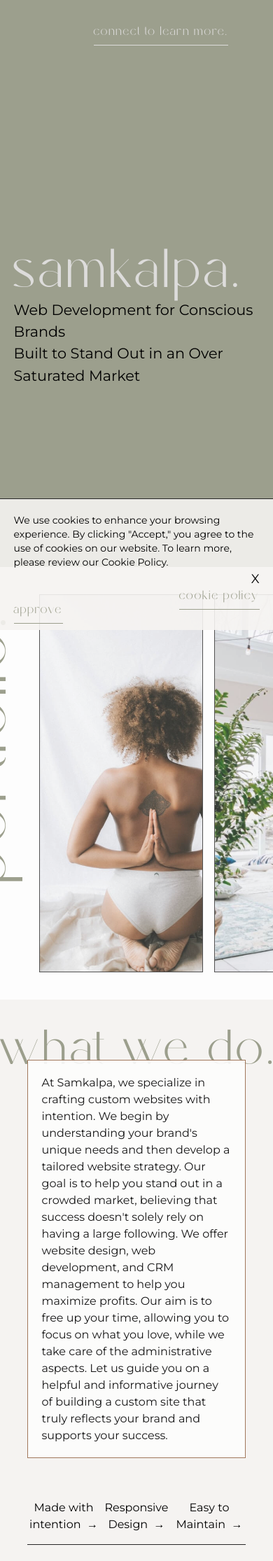
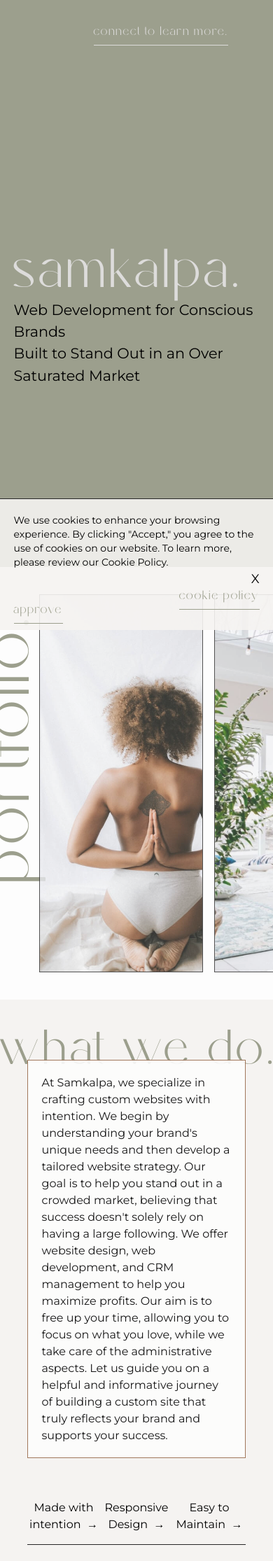
Before and after one commit to brittwoodard/embodied-creative, a Jekyll site: the page built from homepage.html, in a window 390 px wide. Shown: the top 2230 px of the page at 70% size. Built offline with Jekyll 4.4.1, drawn with Linux system fonts in a browser that asks for light colours; nearby versions of some CDN libraries; some web fonts are replaced.

Commit message:
iphone11

```diff
--- a/_includes/portfolio.html
+++ b/_includes/portfolio.html
@@ -1,6 +1,6 @@
 <section class="bg-light py-10p">
     <div class="grid grid-cols-7 md:ml-[10%]">
-        <h2 class="heading-md vertical-text mt-[500%] sm:mt-[320%] md:mt-[255%] lg:mt-[190%] xl:mt-[150%] ml-[115%] sm:[165%] md:ml-[115%] lg:ml-[110%] xl:ml-[110%]">Portfolio.</h2>
+        <h2 class="heading-md vertical-text mt-[500%] sm:mt-[320%] md:mt-[255%] lg:mt-[190%] xl:mt-[150%] ml-[175%] sm:[165%] md:ml-[115%] lg:ml-[110%] xl:ml-[110%]">Portfolio.</h2>
         <div class="flex gap-4 portfolio-gallery col-span-6 z-10">
             {% for item in site.projects %}
             <a href="{{item.url}}" class="w-[70%] md:w-[58%] lg:w-[43%] xl:w-[33%] shrink-0 opacity-80">
--- a/assets/css/output-style.css
+++ b/assets/css/output-style.css
@@ -724,6 +724,9 @@ input[type="checkbox"] {
 .ml-\[115\%\] {
   margin-left: 115%;
 }
+.ml-\[175\%\] {
+  margin-left: 175%;
+}
 .block {
   display: block;
 }
```
